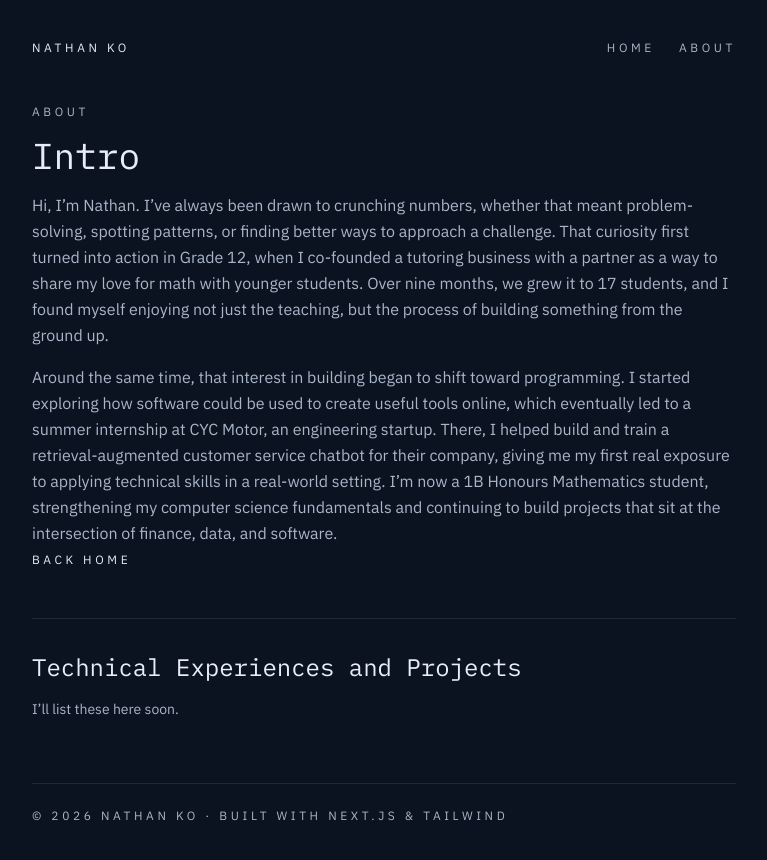
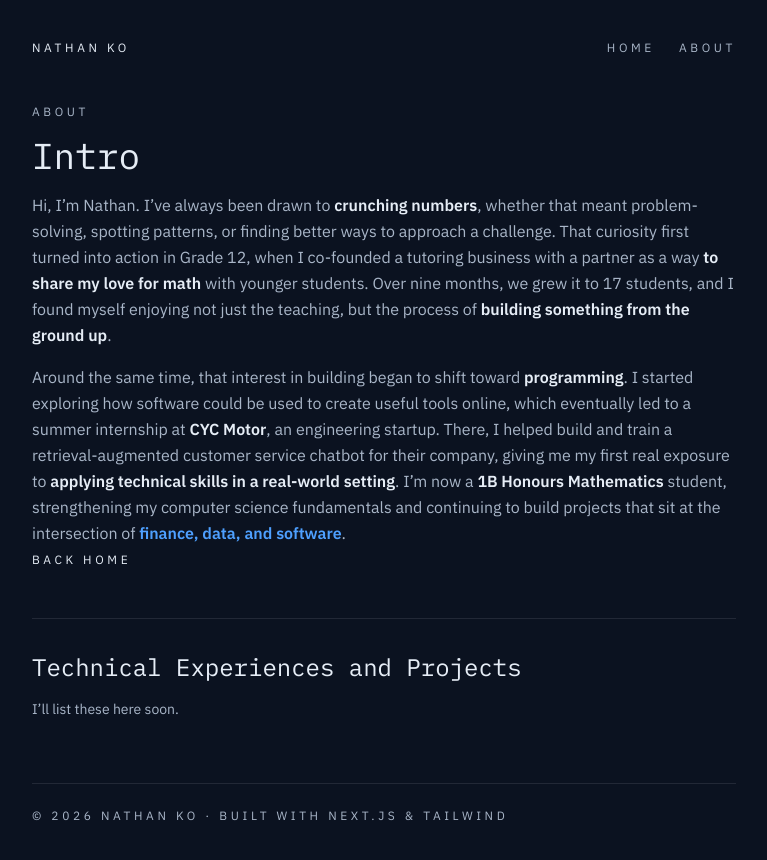
Before and after one commit to nathanko378/portfolio, a Next.js app: page /about in a window 1280 px wide. Shown: the top 860 px of the page, without its empty margins (256-1023 px from the left). Built offline with nearby package versions, Linux system fonts and the light colour scheme.

Commit message:
created readme page.

```diff
--- a/app/about/page.tsx
+++ b/app/about/page.tsx
@@ -7,24 +7,35 @@ export default function AboutPage() {
         <p className="text-xs uppercase tracking-[0.3em] text-haze">About</p>
         <h1 className="font-display text-4xl text-mist">Intro</h1>
         <p className="text-base leading-relaxed text-haze">
-          Hi, I’m Nathan. I’ve always been drawn to crunching numbers, whether
-          that meant problem-solving, spotting patterns, or finding better ways to
-          approach a challenge. That curiosity first turned into action in Grade
-          12, when I co-founded a tutoring business with a partner as a way to
-          share my love for math with younger students. Over nine months, we grew
-          it to 17 students, and I found myself enjoying not just the teaching,
-          but the process of building something from the ground up.
+          Hi, I’m Nathan. I’ve always been drawn to{" "}
+          <span className="font-semibold text-mist">crunching numbers</span>,
+          whether that meant problem-solving, spotting patterns, or finding better ways to
+          approach a challenge. That curiosity first turned into action in
+          Grade 12, when I
+          co-founded a tutoring business
+          with a partner as a way <span className="font-semibold text-mist">to share my love for{" "}
+          math</span> with younger
+          students. Over nine months, we grew it to{" "}
+          17 students, and I
+          found myself enjoying not just the teaching, but the process of{" "}
+          <span className="font-semibold text-mist">building something from the ground up</span>.
         </p>
         <p className="text-base leading-relaxed text-haze">
-          Around the same time, that interest in building began to shift toward
-          programming. I started exploring how software could be used to create
-          useful tools online, which eventually led to a summer internship at CYC
-          Motor, an engineering startup. There, I helped build and train a
-          retrieval-augmented customer service chatbot for their company, giving
-          me my first real exposure to applying technical skills in a real-world
-          setting. I’m now a 1B Honours Mathematics student, strengthening my
-          computer science fundamentals and continuing to build projects that sit
-          at the intersection of finance, data, and software.
+          Around the same time, that interest in building began to shift toward{" "}
+          <span className="font-semibold text-mist">programming</span>. I started
+          exploring how software could be used to create
+          useful tools online,
+          which eventually led to a summer internship at{" "}
+          <span className="font-semibold text-mist">CYC Motor</span>, an
+          engineering startup. There, I helped build and train a{" "}
+          retrieval-augmented customer service chatbot
+          for their company, giving me my first real exposure to {" "}
+          <span className="font-semibold text-mist">applying technical skills in a real-world setting</span>.
+          I’m now a <span className="font-semibold text-mist">1B Honours Mathematics</span>{" "}
+          student, strengthening my{" "}
+          computer science fundamentals
+          and continuing to build projects that sit at the intersection of{" "}
+          <span className="font-semibold text-accent">finance, data, and software</span>.
         </p>
         <Link href="/" className="text-xs uppercase tracking-[0.3em] text-mist">
           Back Home
```
Also changed, not shown: 1 other file (tests, documents, lock files or other folders).
